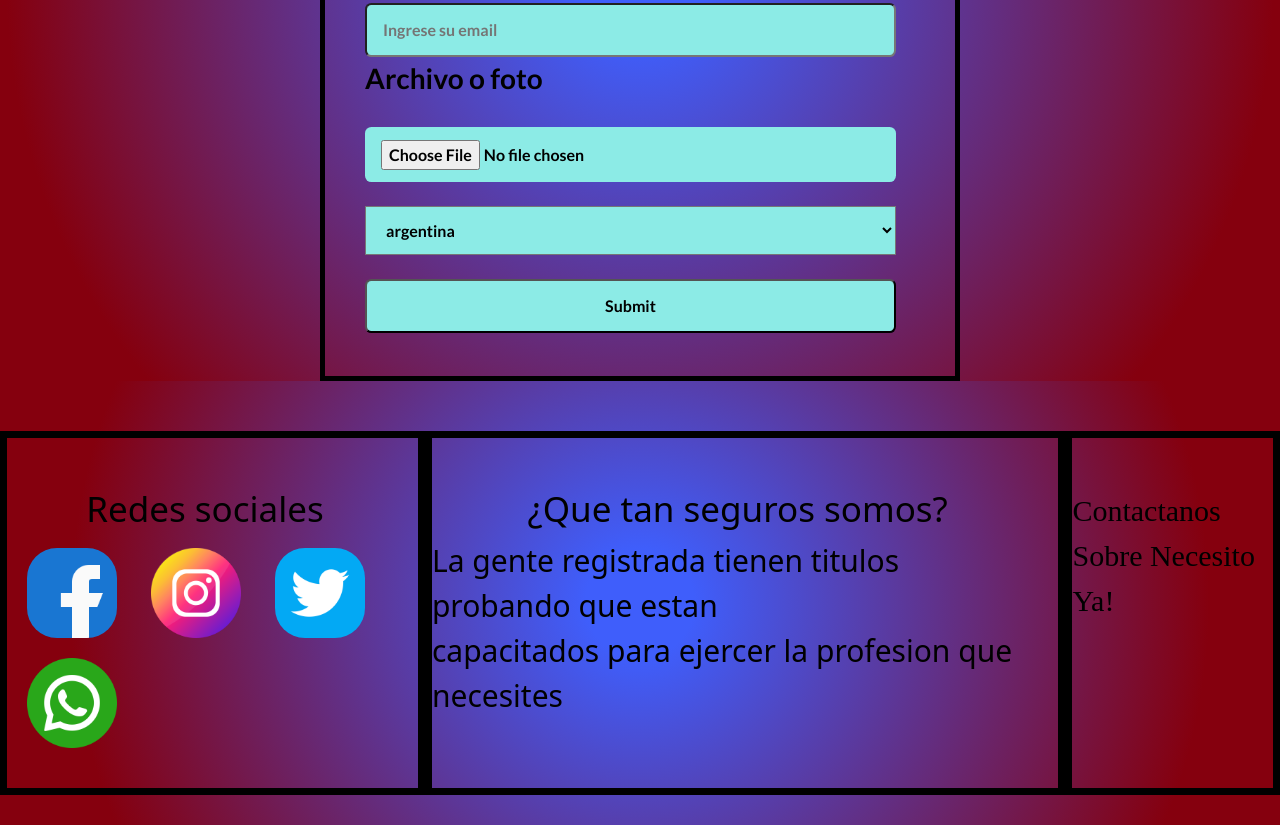
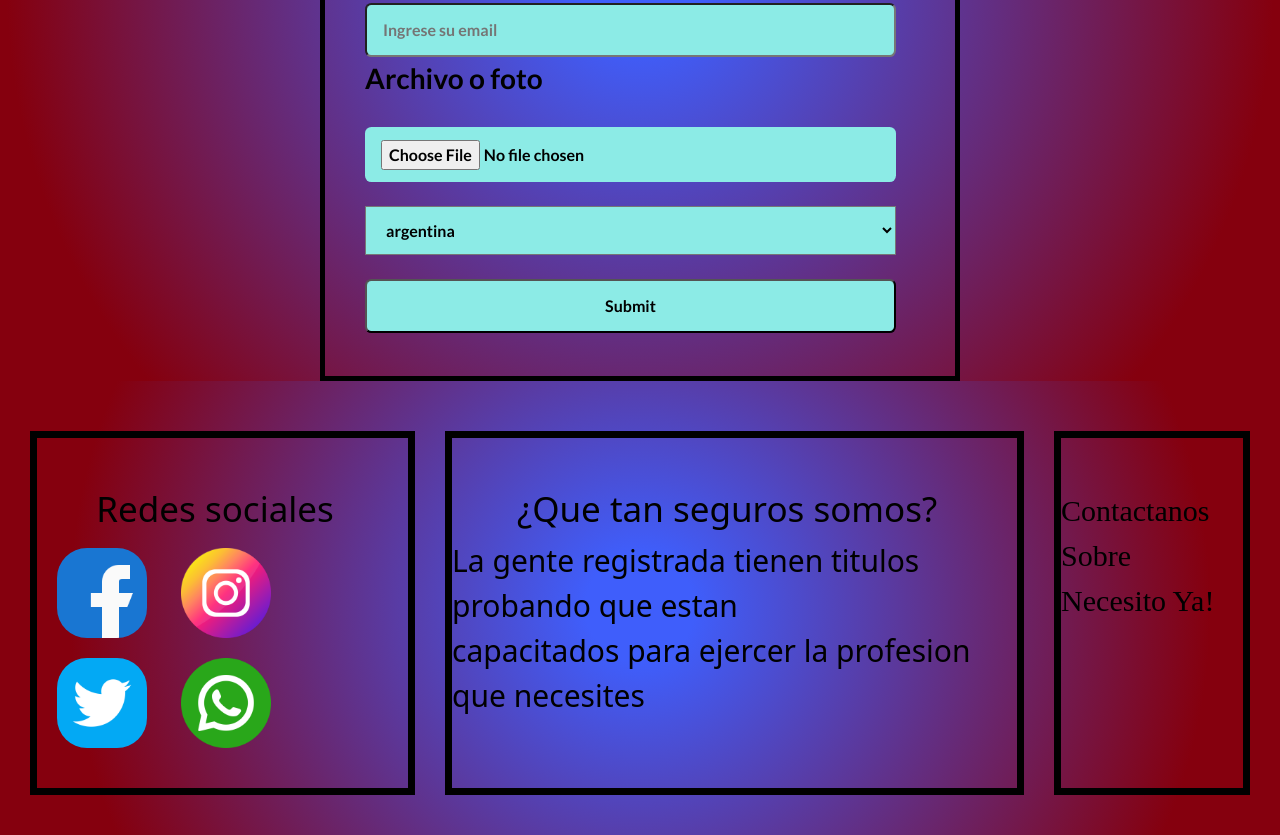
Before and after one commit to dan13l25/PreEntrega2DanielAleman, a website: page pages/registro.html in a window 1280 px wide. Shown: the part 515-1350 px from the top of the page. Drawn offline with nearby package versions, Linux system fonts and the light colour scheme; a web font is replaced by a local one.

Commit message:
orden jerarquico arreglado

```diff
--- a/pages/registro.html
+++ b/pages/registro.html
@@ -79,7 +79,7 @@
     </main>
     <footer>
         <div class="redes">
-            <h4>Redes sociales</h4>
+            <h2>Redes sociales</h2>
             <div>
                 <a href="https://www.facebook.com/" target="_blank" itemprop="url"><img src="../img/facebook.png"
                         alt="facebook"></a>
@@ -92,7 +92,7 @@
             </div>
         </div>
         <div class="seguridad">
-            <h4>¿Que tan seguros somos?</h4>
+            <h2>¿Que tan seguros somos?</h2>
             <p>La gente registrada tienen titulos probando que estan <br> capacitados para ejercer la profesion
                 que necesites</p>
         </div>
--- a/scss/base/_generales.scss
+++ b/scss/base/_generales.scss
@@ -38,6 +38,8 @@ footer {
 	justify-content: space-between;
     .redes {
         @extend %atajo;
+        margin: 50px 0px 40px 30px;
+        padding: 50px 15px 30px 0px;
         border: 7px solid black;
         color: black;
         a {
@@ -51,14 +53,17 @@ footer {
                 }
             }
         }
-        h4 {
+        h2 {
             font-size: 35px;
             color: $color_2;
         }
     }
     .seguridad {
+        padding: 50px 15px 30px 0px;
+        margin: 50px 0px 40px 30px;
+
         border: 7px solid black;
-        h4 {
+        h2 {
             font-size: 35px;
             color: $color_2;
             text-align: center;
@@ -70,14 +75,18 @@ footer {
         }
     }
     .sitio{
+        padding: 50px 15px 30px 0px;
+        margin: 50px 30px 40px 30px;
+
         border: 7px solid black;
         display: flex;
         flex-direction: column;
         a{
-            font-size: 40px;
+            font-family: $font-1;
+            font-size: 30px;
             color: $color_2;
             text-align: start;
-            transition-duration: 1s;
+            transition-duration: 0.8s;
             text-decoration: none;
             &:hover{
                 color: $color_3;
--- a/scss/base/_mediaquery.scss
+++ b/scss/base/_mediaquery.scss
@@ -37,11 +37,13 @@
         flex-direction: column;
 		.redes{
 			width: 345px;
-
+			padding-left: 35px;
+			margin: 50px 0px 40px 0px;
 		}
 		.seguridad{
 			width: 345px;
 			text-align: center;
+			margin: 50px 0px 40px 0px;
 		}
 		.sitio{
 			width: 345px;
@@ -49,6 +51,7 @@
 			justify-content: center;
 			align-items: center;
 			flex-direction: column;
+			margin: 50px 0px 40px 0px;
 		}
 	}
 }
--- a/scss/base/_variables.scss
+++ b/scss/base/_variables.scss
@@ -1,4 +1,4 @@
-$color_1: rgb(0, 26, 255);
+$color_1: rgb(255, 0, 0);
 $color_2: black;
 $color_3: white;
 $color_4: rgb(0, 68, 255);
--- a/scss/components/_index.scss
+++ b/scss/components/_index.scss
@@ -83,13 +83,15 @@ header{
         grid-template-areas: "perro electricista" "peluquero cerrajero" "plomero escribano";
         div {
             border: 5px solid black;
+            transition-duration: 0.8s;
+            &:hover{
+                transform: scale(1.1);
+            }
             img {
                 width: 100%;
                 height: 100%;
                 transition-duration: 1s;
-                &:hover{
-                    transform: scale(1.1);
-                }
+
             }
         }
     }
@@ -125,7 +127,7 @@ header{
             top: 0;
             text-align: center;
             color: $color_4;
-            background-color: rgba(128, 128, 128, 0.863);
+            background-color: $background-color_1;
             width: 100%;
         }
         p {
@@ -148,8 +150,7 @@ footer {
 	justify-content: space-between;
     .redes {
         @extend %atajo;
-        margin-top: 50px;
-        margin-bottom: 30px;
+        margin: 50px 0px 40px 30px;
         padding: 50px 15px 30px 0px;
         border: 7px solid black;
         color: black;
@@ -171,8 +172,8 @@ footer {
     }
     .seguridad {
         padding: 50px 15px 30px 0px;
-        margin-top: 50px;
-        margin-bottom: 30px;
+        margin: 50px 0px 40px 30px;
+
         border: 7px solid black;
         h4 {
             font-size: 35px;
@@ -187,8 +188,8 @@ footer {
     }
     .sitio{
         padding: 50px 15px 30px 0px;
-        margin-top: 50px;
-        margin-bottom: 30px;
+        margin: 50px 30px 40px 30px;
+
         border: 7px solid black;
         display: flex;
         flex-direction: column;
--- a/scss/components/_informacion.scss
+++ b/scss/components/_informacion.scss
@@ -5,7 +5,7 @@
             display: flex;
             justify-content: flex-start;
             flex-direction: column;
-            padding: 30px 0px 30px 10px;
+            padding: 30px 15px 30px 10px;
             color: $color_2;
             h2{
                 color: $color_3;
--- a/scss/components/_registro.scss
+++ b/scss/components/_registro.scss
@@ -22,6 +22,7 @@
                 font-family: $font-2;
                 font-weight: 700;
                 background-color: $background-color_2;
+                accent-color: $background-color_2;
             }
             select{
                 font-size: 1rem;
--- a/scss/components/_servicios.scss
+++ b/scss/components/_servicios.scss
@@ -20,19 +20,20 @@
     }
     .trabajo{
         width: 100%;
-        @include grid (2, 600px, 15px, 15px);
+        @include grid (2, 550px, 15px, 15px);
         color: $color_3;
         div{
             margin: 35px;
             border: 20px rgb(0, 0, 0) groove;
             position: relative;
+            transition-duration: 0.8s;
+            &:hover{
+                transform: scale(1.1);
+            }
             img{
                 width: 100%;
                 height: 100%;
                 transition-duration: 1s;
-                &:hover{
-                    transform: scale(1.1);
-                }
             }
             p{
                 position: absolute;
```
Also changed, not shown: pages/contactos.html (+2 -2 lines), pages/ingreso.html (+2 -2 lines), css/estilos.css.
